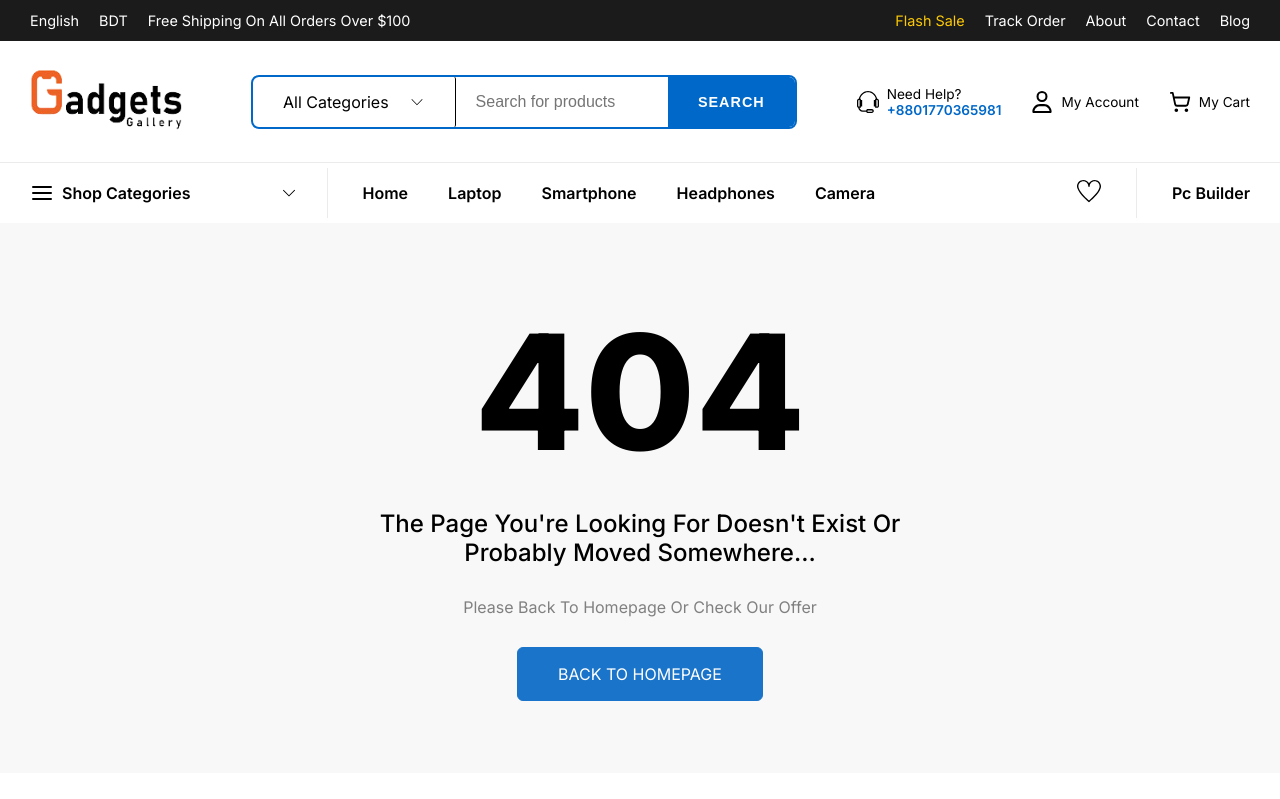
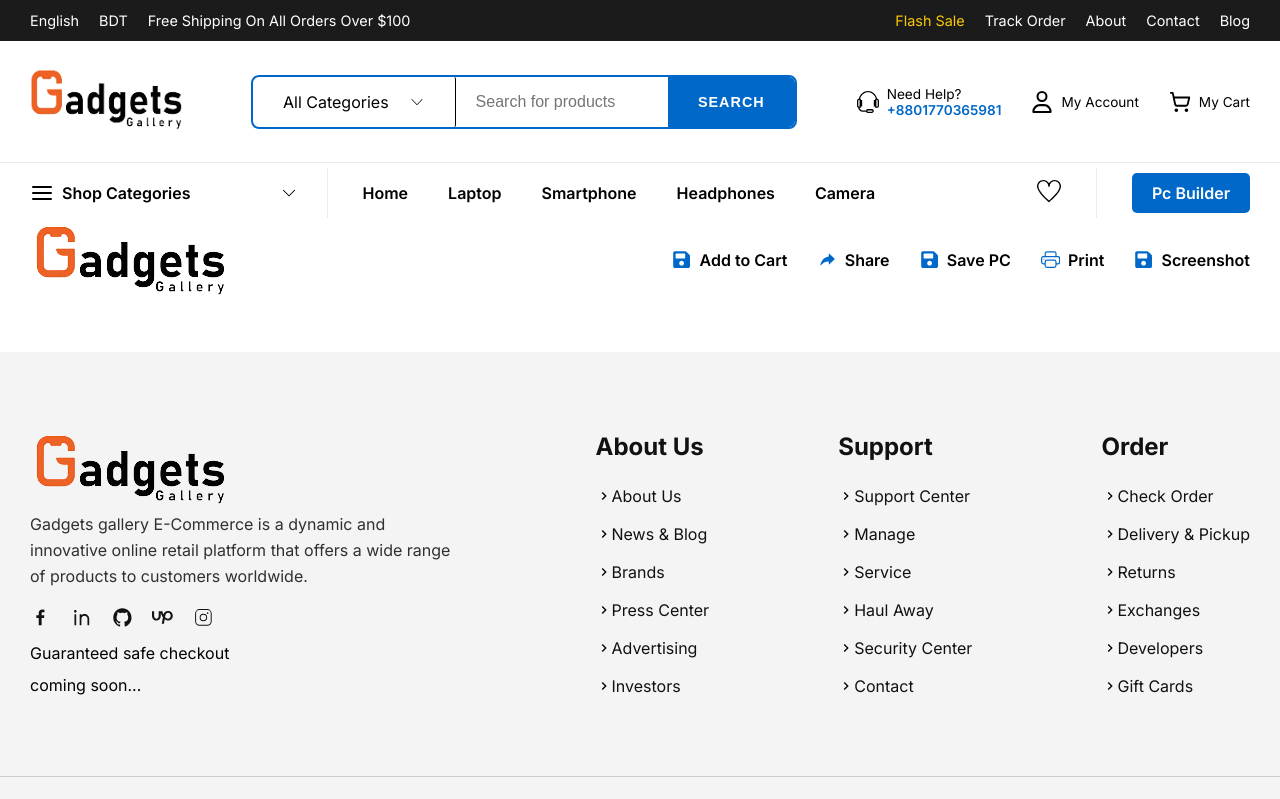
Before and after one commit to Adityo-dev/Gadget-gallery, a Next.js app: page /pc_builder in a window 1280 px wide. Before the commit this address had no page. Shown: the top 799 px of the page. Built offline with nearby package versions, Linux system fonts and the light colour scheme.

Commit message:
pc builder file setup [DONE]

```diff
--- /dev/null
+++ b/src/app/pc_builder/page.js
@@ -0,0 +1,9 @@
+import PcBuilderPage from "@/modules/pcBuilder";
+
+export default function PcBuilder() {
+  return (
+    <>
+      <PcBuilderPage />
+    </>
+  );
+}
--- /dev/null
+++ b/src/modules/pcBuilder/index.js
@@ -0,0 +1,58 @@
+import styles from "./pcBuilder.module.css";
+import Image from "next/image";
+import Link from "next/link";
+
+// import image
+import logo from "../../assets/icons/navBar/gadget-gallery-logo.png";
+
+// import icon
+import { FaSave } from "react-icons/fa";
+import { BsPrinter } from "react-icons/bs";
+import { IoIosShareAlt } from "react-icons/io";
+
+const actions = [
+  {
+    name: "Add to Cart",
+    icon: <FaSave />,
+  },
+  {
+    name: "Share",
+    icon: <IoIosShareAlt />,
+  },
+  {
+    name: "Save PC",
+    icon: <FaSave />,
+  },
+  {
+    name: "Print",
+    icon: <BsPrinter />,
+  },
+  {
+    name: "Screenshot",
+    icon: <FaSave />,
+  },
+];
+
+const PcBuilderPage = () => {
+  return (
+    <main className={styles.allDataContainer}>
+      <section>
+        <div className={styles.headerLogoAndActionsContainer}>
+          <div>
+            <Image src={logo} alt="" />
+          </div>
+          <div className={styles.allActions}>
+            {actions.map((data, ind) => (
+              <div className={styles.actionsNameAndIcon} key={ind}>
+                <span className={styles.actionsIcon}>{data?.icon}</span>
+                <span className={styles.actionsName}>{data?.name}</span>
+              </div>
+            ))}
+          </div>
+        </div>
+      </section>
+    </main>
+  );
+};
+
+export default PcBuilderPage;
--- /dev/null
+++ b/src/modules/pcBuilder/pcBuilder.module.css
@@ -0,0 +1,32 @@
+.allDataContainer {
+  max-width: 1600px;
+  margin: 0 auto;
+  padding: 0 1.875rem;
+}
+
+.headerLogoAndActionsContainer {
+  display: flex;
+  align-items: center;
+  justify-content: space-between;
+}
+
+.allActions {
+  display: flex;
+  gap: 1.875rem;
+  align-items: center;
+}
+
+.actionsNameAndIcon {
+  display: flex;
+  gap: 0.5rem;
+}
+
+.actionsIcon {
+  font-size: 1.2rem;
+  color: #0068c8;
+}
+
+.actionsName {
+  font-size: 1rem;
+  font-weight: 600;
+}
--- a/src/shared/navigationBar/navigationBar.js
+++ b/src/shared/navigationBar/navigationBar.js
@@ -509,8 +509,8 @@ const NavigationBar = () => {
               </Link>
               <p className={styles.navCategoryListRightItemHrLine}></p>
               <Link
-                className={styles.bottomNavRightTodayDealText}
-                href={"/shop"}
+                className={styles.bottomNavRightPcBuilder}
+                href={"/pc_builder"}
               >
                 Pc Builder
               </Link>
--- a/src/shared/navigationBar/navigationBar.module.css
+++ b/src/shared/navigationBar/navigationBar.module.css
@@ -205,8 +205,13 @@
   height: 50px;
 }
 
-.bottomNavRightTodayDealText {
+.bottomNavRightPcBuilder {
   font-weight: 600;
+  color: #fff;
+  background-color: #0068c8;
+  border-radius: 5px;
+  padding: 10px 20px;
+  text-transform: capitalize;
 }
 
 /* >>>> */
@@ -358,10 +363,6 @@
     height: 50px;
   }
 
-  .bottomNavRightTodayDealText {
-    font-weight: 600;
-  }
-
   /* >>>> */
   .shopCategoriesALlDataInfoContainer {
     width: 280px;
@@ -454,7 +455,7 @@
     border-right: none;
   }
 
-  .bottomNavRightTodayDealText {
+  .bottomNavRightPcBuilder {
     font-size: 0.9rem;
   }
 }
```
